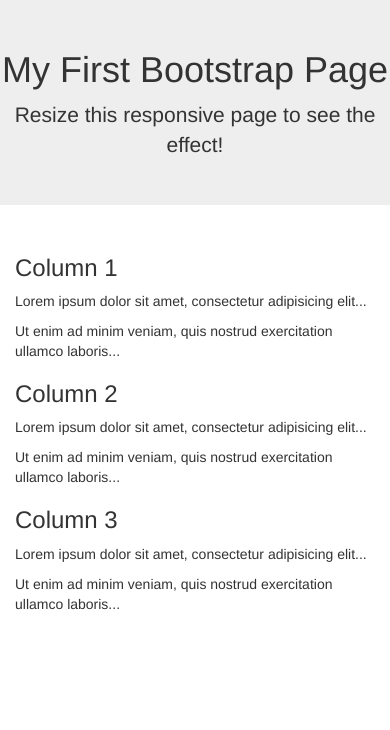
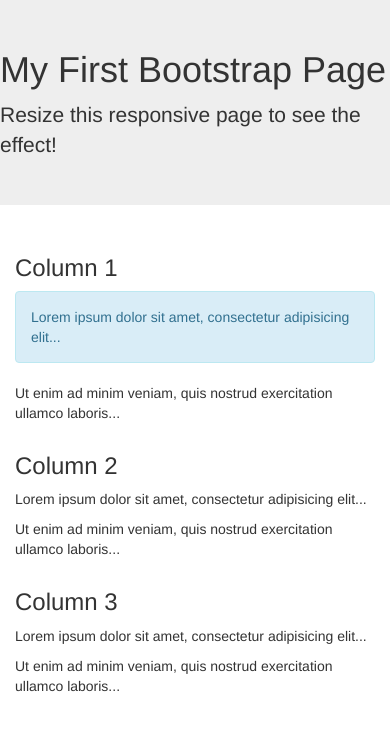
Before and after one commit to flynnwebdev/ca-demos, a plain HTML site: page bootstrap/index.html in a window 390 px wide. Drawn offline with nearby package versions, Linux system fonts and the light colour scheme.

Commit message:
Bootstrap updates

```diff
--- a/bootstrap/index.html
+++ b/bootstrap/index.html
@@ -10,24 +10,24 @@
 </head>
 <body>
 
-<div class="jumbotron text-center">
+<div class="jumbotron">
   <h1>My First Bootstrap Page</h1>
   <p>Resize this responsive page to see the effect!</p>
 </div>
 
 <div class="container">
   <div class="row">
-    <div class="col-sm-6 col-md-4">
+    <div class="col-xs-12 col-sm-6 col-md-4">
       <h3>Column 1</h3>
-      <p>Lorem ipsum dolor sit amet, consectetur adipisicing elit...</p>
+      <p class="alert alert-info">Lorem ipsum dolor sit amet, consectetur adipisicing elit...</p>
       <p>Ut enim ad minim veniam, quis nostrud exercitation ullamco laboris...</p>
     </div>
-    <div class="col-sm-6 col-md-4">
+    <div class="col-xs-12 col-sm-6 col-md-4">
       <h3>Column 2</h3>
       <p>Lorem ipsum dolor sit amet, consectetur adipisicing elit...</p>
       <p>Ut enim ad minim veniam, quis nostrud exercitation ullamco laboris...</p>
     </div>
-    <div class="col-sm-6 col-md-4">
+    <div class="col-xs-12 col-sm-6 col-md-4">
       <h3>Column 3</h3>
       <p>Lorem ipsum dolor sit amet, consectetur adipisicing elit...</p>
       <p>Ut enim ad minim veniam, quis nostrud exercitation ullamco laboris...</p>
```
Also changed, not shown: grid-responsive/index.html (+1 -0 lines).
